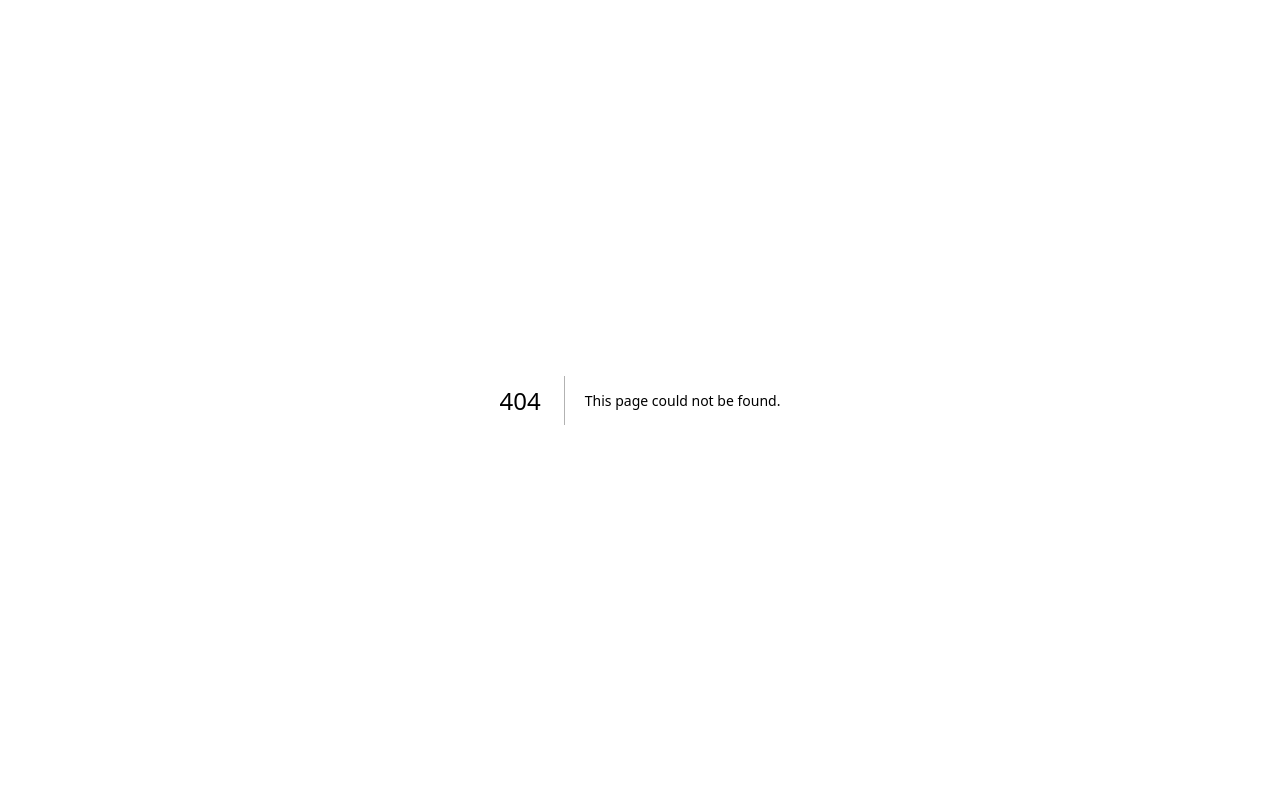
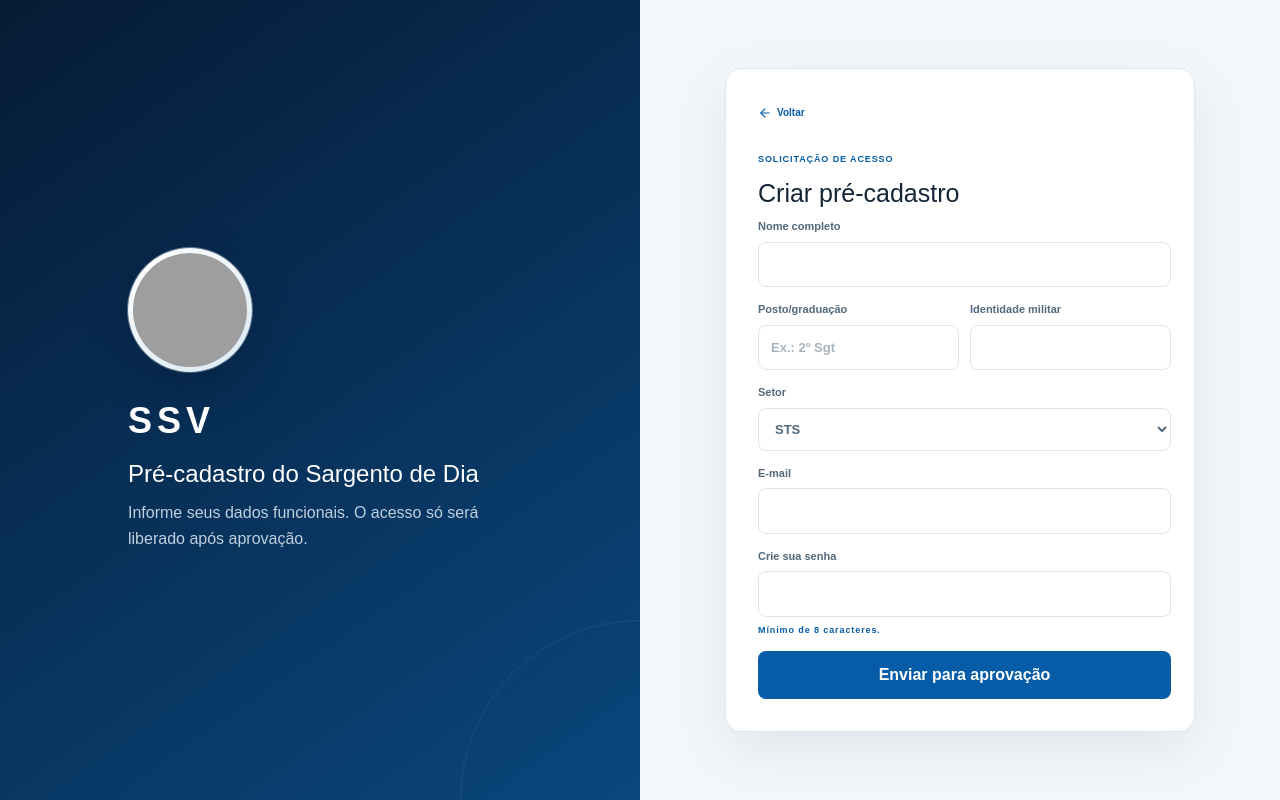
Before and after one commit to icaronutri/ssv-sistema-viaturas, a Next.js app: page /cadastro in a window 1280 px wide. Before the commit this address had no page. Built offline with nearby package versions, Linux system fonts and the light colour scheme; grey boxes are pictures that could not be loaded.

Commit message:
Adiciona módulo atualizado do SSV

```diff
--- /dev/null
+++ b/app/cadastro/page.tsx
@@ -0,0 +1,24 @@
+"use client";
+import { useState } from "react";
+import Link from "next/link";
+import { ArrowLeft, CheckCircle2 } from "lucide-react";
+import { supabase } from "@/lib/supabase";
+
+export default function CadastroPage(){
+ const [done,setDone]=useState(false);const [loading,setLoading]=useState(false);const [error,setError]=useState("");
+ const [form,setForm]=useState({name:"",rank:"",militaryId:"",sector:"STS",email:"",password:""});
+ const set=(k:string,v:string)=>setForm({...form,[k]:v});
+ async function submit(e:React.FormEvent){e.preventDefault();setLoading(true);setError("");
+  const {data,error:authError}=await supabase.auth.signUp({email:form.email,password:form.password,options:{data:{full_name:form.name}}});
+  if(authError||!data.user){setError(authError?.message??"Não foi possível criar o cadastro.");setLoading(false);return;}
+  const {data:sector}=await supabase.from("sectors").select("id").eq("name",form.sector).maybeSingle();
+  const {error:profileError}=await supabase.from("profiles").insert({id:data.user.id,full_name:form.name,rank:form.rank,military_id:form.militaryId,sector_id:sector?.id,role:"driver",status:"pending"});
+  if(profileError){setError("Conta criada, mas o perfil precisa ser concluído pelo administrador.");}else setDone(true);setLoading(false);
+ }
+ if(done)return <main className="auth-page single"><section className="auth-card success"><CheckCircle2/><h2>Solicitação enviada</h2><p>Seu cadastro está aguardando aprovação do administrador. Você receberá acesso somente após a conferência dos dados.</p><Link href="/login">Voltar ao login</Link></section></main>;
+ return <main className="auth-page"><section className="auth-brand"><div className="auth-logo"><img src="/ssv-logo-transparent.png" alt="Logo SSV"/></div><b>SSV</b><h1>Pré-cadastro do Sargento de Dia</h1><p>Informe seus dados funcionais. O acesso só será liberado após aprovação.</p></section>
+ <section className="auth-card"><Link className="back" href="/login"><ArrowLeft/> Voltar</Link><div><small>SOLICITAÇÃO DE ACESSO</small><h2>Criar pré-cadastro</h2></div><form onSubmit={submit}>
+ <label>Nome completo<input value={form.name} onChange={e=>set("name",e.target.value)} required/></label><div className="form-grid"><label>Posto/graduação<input value={form.rank} onChange={e=>set("rank",e.target.value)} required placeholder="Ex.: 2º Sgt"/></label><label>Identidade militar<input value={form.militaryId} onChange={e=>set("militaryId",e.target.value)} required/></label></div>
+ <label>Setor<select value={form.sector} onChange={e=>set("sector",e.target.value)}><option>STS</option><option>ETA</option><option>STR</option></select></label><label>E-mail<input type="email" value={form.email} onChange={e=>set("email",e.target.value)} required/></label><label>Crie sua senha<input type="password" minLength={8} value={form.password} onChange={e=>set("password",e.target.value)} required/><small>Mínimo de 8 caracteres.</small></label>
+ {error&&<p className="form-message error">{error}</p>}<button className="auth-submit" disabled={loading}>{loading?"Enviando...":"Enviar para aprovação"}</button></form></section></main>
+}
```
